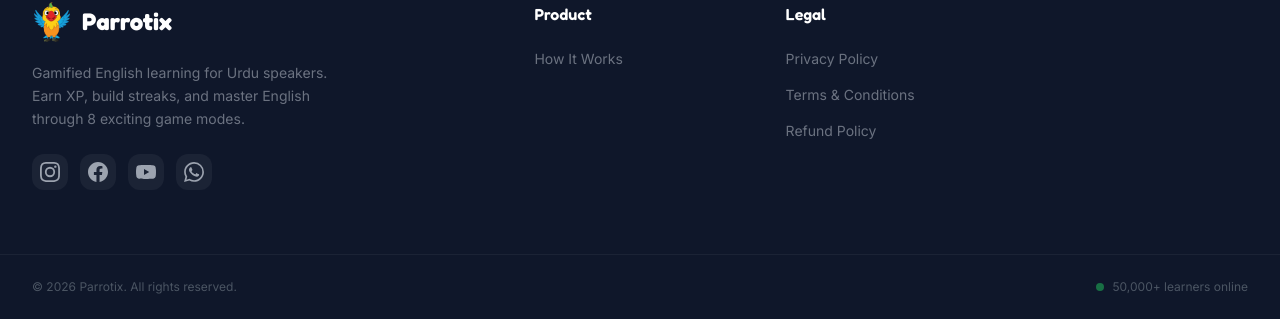
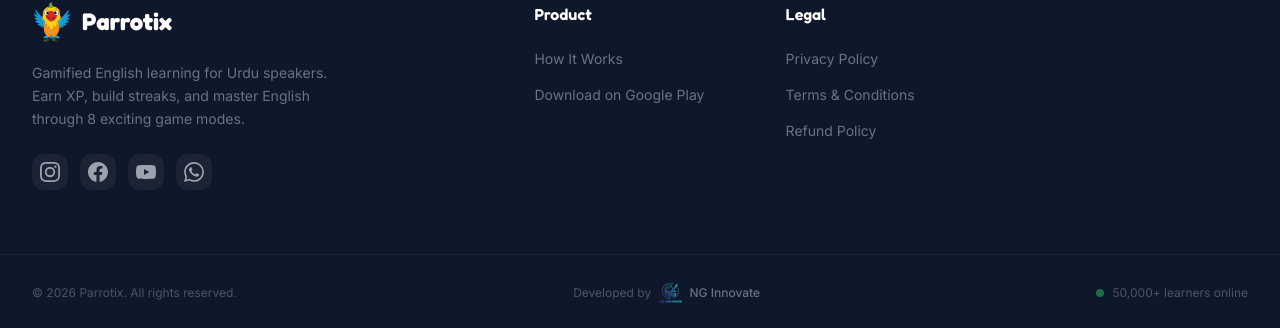
Before and after one commit to Parrotix/parrotix-landing-ui, a React (Vite) app: page / in a window 1280 px wide. Shown: the part 6803-7131 px from the top of the page. Built offline with nearby package versions, Linux system fonts and the light colour scheme; no server answers.

Commit message:
feat: add app production download links

```diff
--- a/src/components/Download.tsx
+++ b/src/components/Download.tsx
@@ -41,7 +41,9 @@
 function PlayStoreLarge() {
   return (
     <a
-      href="#"
+      href="https://play.google.com/store/apps/details?id=com.parrotix.app"
+      target="_blank"
+      rel="noopener noreferrer"
       className="inline-flex items-center gap-4 px-7 py-4 bg-white/10 text-white border border-white/20 rounded-2xl hover:bg-white/20 transition-all duration-200 hover:-translate-y-1 hover:shadow-2xl hover:border-white/40 active:translate-y-0"
     >
       <img src={playstore} alt="Play Store" className="w-7 h-7" />
--- a/src/components/Footer.tsx
+++ b/src/components/Footer.tsx
@@ -3,6 +3,7 @@
 
 const productLinks = [
   { label: 'How It Works', href: '#how-it-works', external: false },
+  { label: 'Download on Google Play', href: 'https://play.google.com/store/apps/details?id=com.parrotix.app', external: true },
 ]
 
 const legalLinks = [
@@ -101,6 +102,7 @@
                 <li key={link.label}>
                   <a
                     href={link.href}
+                    {...(link.external ? { target: '_blank', rel: 'noopener noreferrer' } : {})}
                     className="text-gray-500 font-inter text-sm hover:text-white transition-colors duration-150"
                   >
                     {link.label}
@@ -135,6 +137,19 @@
           <p className="text-gray-600 font-inter text-xs">
             © {new Date().getFullYear()} Parrotix. All rights reserved.
           </p>
+
+          {/* NG Innovate credit */}
+          <div className="flex items-center gap-2">
+            <span className="text-gray-600 font-inter text-xs">Developed by</span>
+            <img
+              src="/images/ng-innovate-logo.png"
+              alt="NG Innovate"
+              className="h-7 w-auto object-contain"
+              style={{ mixBlendMode: 'screen' }}
+            />
+            <span className="text-gray-500 font-inter text-xs font-medium">NG Innovate</span>
+          </div>
+
           <div className="flex items-center gap-2">
             <div className="w-2 h-2 rounded-full bg-brand-green animate-pulse" />
             <span className="text-gray-600 font-inter text-xs">50,000+ learners online</span>
--- a/src/components/Header.tsx
+++ b/src/components/Header.tsx
@@ -65,7 +65,9 @@
           {/* Desktop CTA */}
           <div className="hidden md:flex items-center gap-3">
             <a
-              href="#download"
+              href="https://play.google.com/store/apps/details?id=com.parrotix.app"
+              target="_blank"
+              rel="noopener noreferrer"
               className="px-6 py-2.5 bg-brand-orange text-white font-semibold text-sm rounded-full transition-all duration-200 hover:bg-orange-500 hover:shadow-lg hover:shadow-orange-500/30 hover:-translate-y-0.5 active:translate-y-0"
             >
               Download Free
@@ -105,7 +107,9 @@
             </a>
           ))}
           <a
-            href="#download"
+            href="https://play.google.com/store/apps/details?id=com.parrotix.app"
+            target="_blank"
+            rel="noopener noreferrer"
             className="mt-3 px-6 py-3.5 bg-brand-orange text-white font-semibold rounded-full text-center hover:bg-orange-500 transition-colors duration-200"
             onClick={() => setMenuOpen(false)}
           >
--- a/src/components/Hero.tsx
+++ b/src/components/Hero.tsx
@@ -41,7 +41,9 @@
 function PlayStoreBtn() {
   return (
     <a
-      href="#download"
+      href="https://play.google.com/store/apps/details?id=com.parrotix.app"
+      target="_blank"
+      rel="noopener noreferrer"
       className="inline-flex items-center gap-3 px-5 py-3.5 border border-white/25 text-white rounded-2xl hover:bg-white/10 transition-all duration-200 hover:-translate-y-1 hover:shadow-2xl hover:border-white/40 active:translate-y-0"
     >
       <img src={playstore} alt="Play Store" className="w-6 h-6" />
--- a/src/components/Premium.tsx
+++ b/src/components/Premium.tsx
@@ -282,7 +282,9 @@
             </ul>
 
             <a
-              href="#download"
+              href="https://play.google.com/store/apps/details?id=com.parrotix.app"
+              target="_blank"
+              rel="noopener noreferrer"
               className="block w-full py-3.5 text-center bg-gray-100 text-brand-dark font-semibold rounded-2xl hover:bg-gray-200 transition-colors duration-200 font-inter"
             >
               Download Free
@@ -327,7 +329,9 @@
             </ul>
 
             <a
-              href="#download"
+              href="https://play.google.com/store/apps/details?id=com.parrotix.app"
+              target="_blank"
+              rel="noopener noreferrer"
               className="relative block w-full py-3.5 text-center bg-brand-orange text-white font-semibold rounded-2xl hover:bg-orange-500 transition-all duration-200 hover:shadow-xl hover:shadow-orange-500/30 font-inter"
             >
               Upgrade to Plus →
```
Also changed, not shown: public/images/ng-innovate-logo.png (added).
